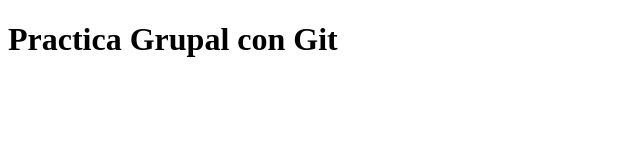
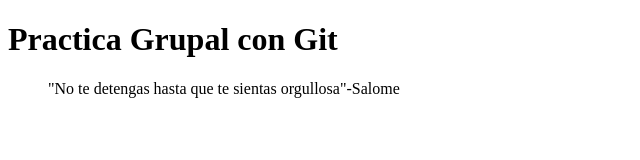
Before and after one commit to alexa111119/practica_grupal3, a plain HTML site: page index.html in a window 1280 px wide. Shown: the whole page, without its empty margins (0-640 px from the left). Drawn offline with Linux system fonts and the light colour scheme.

Commit message:
Se agrego un blockquote y se creo un archivo CSS

```diff
--- a/index.html
+++ b/index.html
@@ -8,6 +8,10 @@
 </head>
 <body>
     <h1>Practica Grupal con Git</h1>
-
+    <blockquote >
+        <p>
+            "No te detengas hasta que te sientas orgullosa"-Salome
+        </p>
+    </blockquote>
 </body>
 </html>
```
Also changed, not shown: Estilo.css (added).
